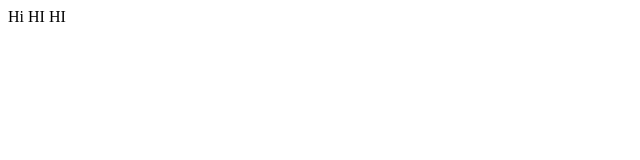
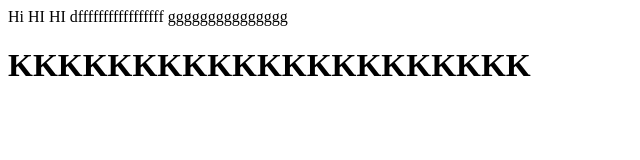
Before and after one commit to EkaterinaLe7/yet-another-project, a plain HTML site: page index.html in a window 1280 px wide. Shown: the whole page, without its empty margins (0-640 px from the left). Drawn offline with Linux system fonts and the light colour scheme.

Commit message:
experiment

```diff
--- a/index.html
+++ b/index.html
@@ -8,5 +8,8 @@
 </head>
 <body>
     Hi HI HI
+    dfffffffffffffffff
+    ggggggggggggggg
+    <h1>KKKKKKKKKKKKKKKKKKKKK</h1>
 </body>
 </html>
```
